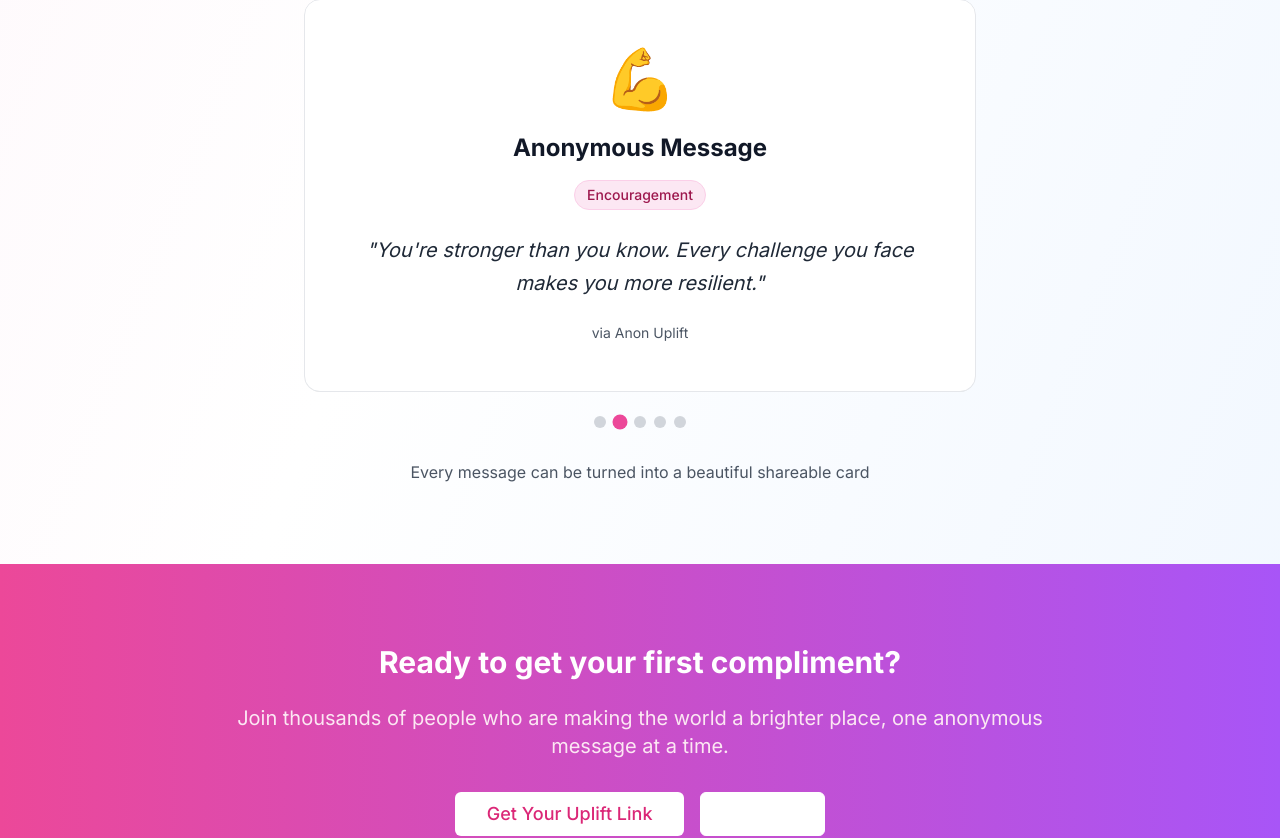
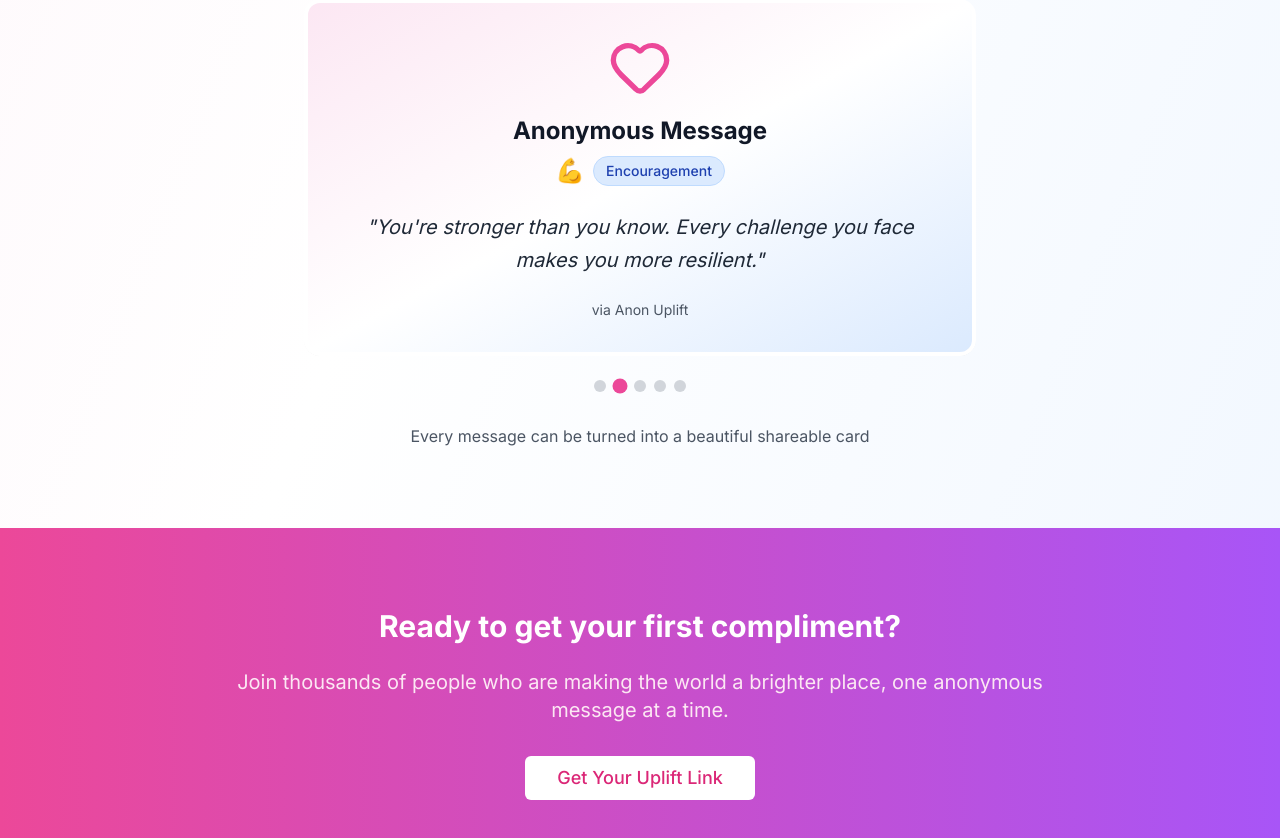
Before and after one commit to abdulahadakram/anonuplift, a Next.js app: page / in a window 1280 px wide. Shown: the part 2066-2904 px from the top of the page. Built offline with nearby package versions, Linux system fonts and the light colour scheme; no server answers.

Commit message:
landing page updates and design fixes for share card

```diff
--- a/src/app/inbox/page.tsx
+++ b/src/app/inbox/page.tsx
@@ -13,7 +13,7 @@ export default function InboxPage() {
   const router = useRouter();
   const [messages, setMessages] = useState<MessageDoc[]>([]);
   const [loading, setLoading] = useState(true);
-  const [selectedCategory, setSelectedCategory] = useState<MessageCategory | 'all'>('all');
+  const [selectedCategory, setSelectedCategory] = useState<'all' | MessageCategory>('all');
   const [filteredMessages, setFilteredMessages] = useState<MessageDoc[]>([]);
 
   // Redirect if not authenticated
@@ -35,7 +35,7 @@ export default function InboxPage() {
     if (selectedCategory === 'all') {
       setFilteredMessages(messages);
     } else {
-      setFilteredMessages(messages.filter(msg => msg.category === selectedCategory));
+      setFilteredMessages(messages.filter(msg => msg.category === selectedCategory as MessageCategory));
     }
   }, [selectedCategory, messages]);
 
@@ -120,6 +120,32 @@ export default function InboxPage() {
 
   const formatCategoryName = (category: MessageCategory) => {
     return category.replace('_', ' ').replace(/\b\w/g, l => l.toUpperCase());
+  };
+
+  const formatFirebaseTimestamp = (timestamp: any) => {
+    if (!timestamp) return 'Unknown date';
+
+    // Handle Firebase timestamp object
+    if (timestamp._seconds) {
+      return new Date(timestamp._seconds * 1000).toLocaleDateString();
+    }
+
+    // Handle regular Date object or timestamp
+    if (timestamp instanceof Date) {
+      return timestamp.toLocaleDateString();
+    }
+
+    // Handle timestamp number
+    if (typeof timestamp === 'number') {
+      return new Date(timestamp).toLocaleDateString();
+    }
+
+    // Handle string date
+    if (typeof timestamp === 'string') {
+      return new Date(timestamp).toLocaleDateString();
+    }
+
+    return 'Unknown date';
   };
 
   if (status === 'loading') {
@@ -311,7 +337,7 @@ export default function InboxPage() {
                 </div>
 
                 <div className="flex items-center justify-between text-sm text-gray-500">
-                  <span>Received {new Date(message.createdAt).toLocaleDateString()}</span>
+                  <span>Received {formatFirebaseTimestamp(message.createdAt)}</span>
                   <span>From: Anonymous</span>
                 </div>
               </div>
--- a/src/app/page.tsx
+++ b/src/app/page.tsx
@@ -223,17 +223,27 @@ export default function HomePage() {
                       : 'opacity-0 absolute inset-0'
                   }`}
                 >
-                  <div className="bg-white rounded-2xl p-12 border border-gray-200 shadow-lg">
-                    <div className="text-6xl mb-6">{card.emoji}</div>
-                    <h3 className="text-2xl font-bold text-gray-900 mb-4">Anonymous Message</h3>
-                    <div className="flex items-center justify-center space-x-2 mb-6">
-                      <span className="bg-pink-100 text-pink-800 px-3 py-1 rounded-full text-sm font-medium border border-pink-200">
-                        {card.category}
-                      </span>
+                  <div className="bg-gradient-to-br from-pink-100 via-white to-blue-100 rounded-2xl p-8 border-4 border-white shadow-lg" style={{ minHeight: '250px' }}>
+                    {/* Card Header */}
+                    <div className="text-center mb-6">
+                      <Heart className="h-16 w-16 text-pink-500 mx-auto mb-4" />
+                      <h3 className="text-2xl font-bold text-gray-900 mb-2">Anonymous Message</h3>
+                      <div className="flex items-center justify-center space-x-2">
+                        <span className="text-2xl">{card.emoji}</span>
+                        <span className={`px-3 py-1 rounded-full text-sm font-medium border ${card.category === 'Compliment' ? 'bg-pink-100 text-pink-800 border-pink-200' : card.category === 'Encouragement' ? 'bg-blue-100 text-blue-800 border-blue-200' : card.category === 'Gratitude' ? 'bg-green-100 text-green-800 border-green-200' : 'bg-purple-100 text-purple-800 border-purple-200'}`}>
+                          {card.category}
+                        </span>
+                      </div>
                     </div>
-                    <blockquote className="text-xl text-gray-800 leading-relaxed italic mb-6">
-                      "{card.message}"
-                    </blockquote>
+
+                    {/* Message Content */}
+                    <div className="text-center mb-6">
+                      <blockquote className="text-xl text-gray-800 leading-relaxed italic">
+                        "{card.message}"
+                      </blockquote>
+                    </div>
+
+                    {/* Card Footer */}
                     <div className="text-center text-gray-600">
                       <p className="text-sm">via Anon Uplift</p>
                     </div>
@@ -283,11 +293,6 @@ export default function HomePage() {
                 <Link href="/signin">
                   <Button size="lg" variant="secondary" className="text-lg px-8 py-3 bg-white text-pink-600 hover:bg-gray-100">
                     Get Your Uplift Link
-                  </Button>
-                </Link>
-                <Link href="/signin">
-                  <Button size="lg" variant="outline" className="text-lg px-8 py-3 border-white text-white hover:bg-white hover:text-pink-500">
-                    Sign In
                   </Button>
                 </Link>
               </>
--- a/src/app/share/[messageId]/page.tsx
+++ b/src/app/share/[messageId]/page.tsx
@@ -67,6 +67,32 @@ export default function ShareCardPage({ params }: { params: { messageId: string
 
   const formatCategoryName = (category: string) => {
     return category.replace('_', ' ').replace(/\b\w/g, l => l.toUpperCase());
+  };
+
+  const formatFirebaseTimestamp = (timestamp: any) => {
+    if (!timestamp) return 'Unknown date';
+
+    // Handle Firebase timestamp object
+    if (timestamp._seconds) {
+      return new Date(timestamp._seconds * 1000).toLocaleDateString();
+    }
+
+    // Handle regular Date object or timestamp
+    if (timestamp instanceof Date) {
+      return timestamp.toLocaleDateString();
+    }
+
+    // Handle timestamp number
+    if (typeof timestamp === 'number') {
+      return new Date(timestamp).toLocaleDateString();
+    }
+
+    // Handle string date
+    if (typeof timestamp === 'string') {
+      return new Date(timestamp).toLocaleDateString();
+    }
+
+    return 'Unknown date';
   };
 
   const handleDownload = async () => {
@@ -211,7 +237,7 @@ export default function ShareCardPage({ params }: { params: { messageId: string
 
             {/* Card Footer */}
             <div className="text-center text-gray-600">
-              <p className="text-sm">Received on {new Date(message.createdAt).toLocaleDateString()}</p>
+              <p className="text-sm">Received on {formatFirebaseTimestamp(message.createdAt)}</p>
               <p className="text-sm mt-1">via Anon Uplift</p>
             </div>
           </div>
```
Also changed, not shown: src/types/index.ts (+8 -2 lines).
